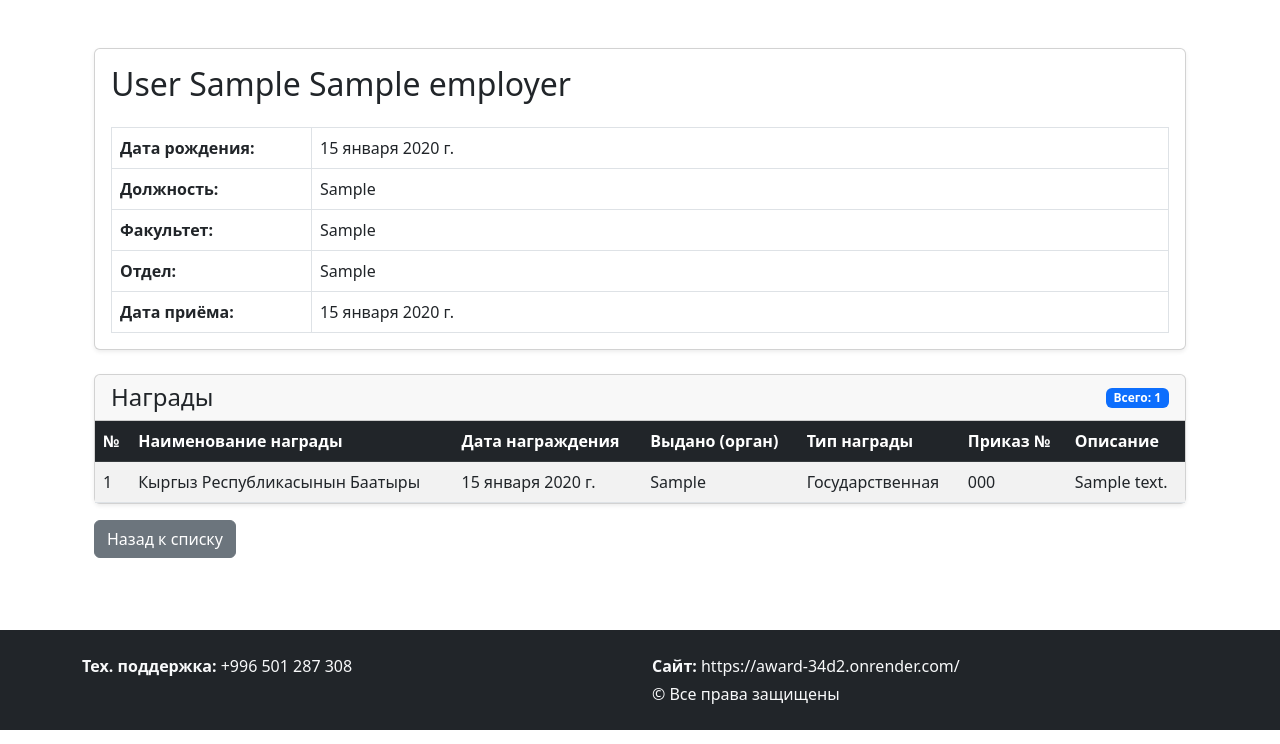
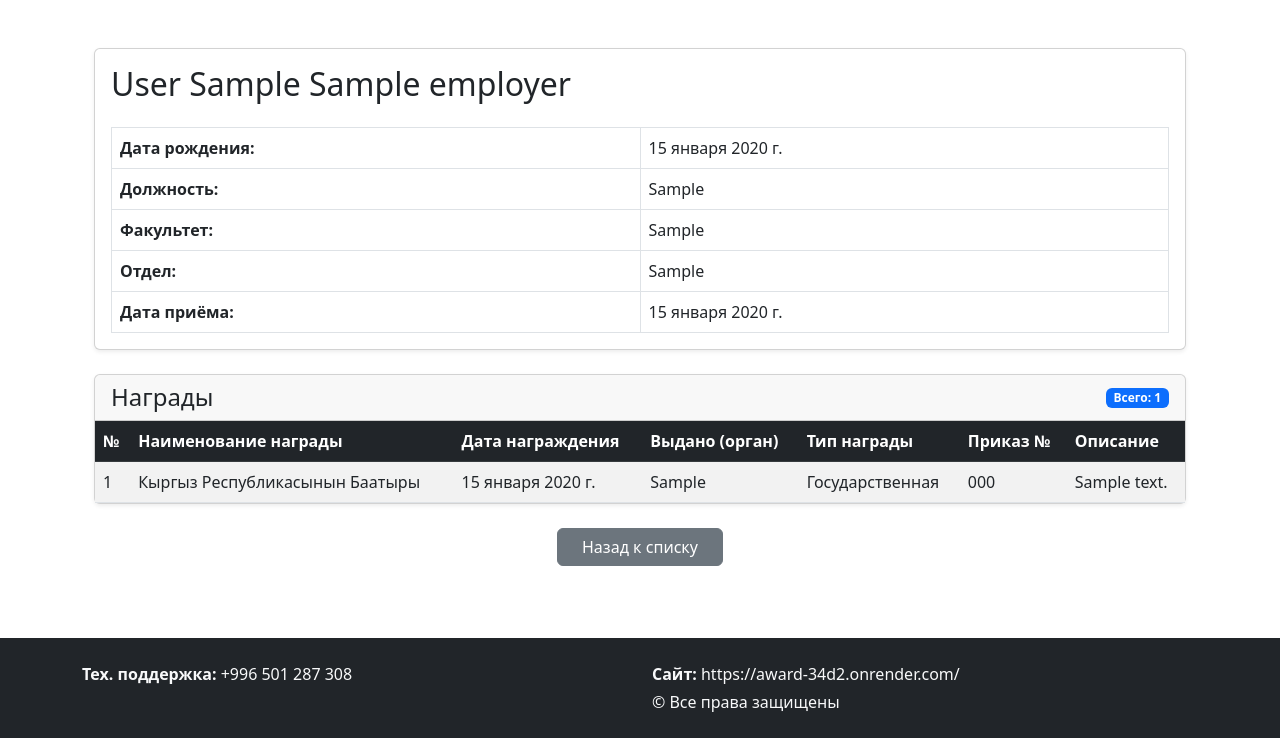
Before and after one commit to Kamchybek2004/award, a Django app: page /employer/1/ in a window 1280 px wide. Shown: the part 56-800 px from the top of the page. Run offline with Django 5.2, Linux system fonts and the light colour scheme; tables that the repository leaves empty hold one stand-in row (values such as "Sample post").

Commit message:
Мобильная версия страницы

```diff
--- a/employer/templates/employer/employer_detail.html
+++ b/employer/templates/employer/employer_detail.html
@@ -5,31 +5,18 @@
 {% block content %}
 <div class="container py-4">
 
-  <!-- Карточка профиля
-  <div class="card shadow-sm mb-4">
-    <div class="card-body">
-      <h2 class="card-title">
-        {{ employer.last_name }} {{ employer.first_name }} {{ employer.middle_name }}
-      </h2>
-      <p><b>Дата рождения:</b> {{ employer.birth_date }}</p>
-      <p><b>Должность:</b> {{ employer.position }}</p>
-      <p><b>Факультет:</b> {{ employer.faculty }}</p>
-      <p><b>Отдел:</b> {{ employer.department }}</p>
-      <p><b>Дата приёма:</b> {{ employer.hire_date }}</p>
-    </div>
-  </div> -->
-
   <!-- Карточка профиля -->
   <div class="card shadow-sm mb-4">
     <div class="card-body">
-      <h2 class="card-title mb-4">
+      <h2 class="card-title mb-4 text-center text-md-start">
         {{ employer.last_name }} {{ employer.first_name }} {{ employer.middle_name }}
       </h2>
 
-      <table class="table table-bordered mb-0">
+      <div class="table-responsive">
+        <table class="table table-bordered mb-0 align-middle">
           <tbody>
             <tr>
-            <th scope="row" style="width: 200px;">Дата рождения:</th>
+              <th scope="row" class="w-50 w-md-25">Дата рождения:</th>
               <td>{{ employer.birth_date }}</td>
             </tr>
             <tr>
@@ -52,16 +39,19 @@
         </table>
       </div>
     </div>
+  </div>
 
   <!-- Блок наград -->
   <div class="card shadow-sm">
-    <div class="card-header d-flex justify-content-between align-items-center">
-      <h4 class="mb-0">Награды</h4>
+    <div class="card-header d-flex flex-column flex-sm-row justify-content-between align-items-start align-items-sm-center">
+      <h4 class="mb-2 mb-sm-0">Награды</h4>
       <span class="badge bg-primary">Всего: {{ employer.awards.count }}</span>
     </div>
+
     <div class="card-body p-0">
       {% if employer.awards.all %}
-      <table class="table table-striped mb-0">
+      <div class="table-responsive">
+        <table class="table table-striped mb-0 align-middle">
           <thead class="table-dark">
             <tr>
               <th>№</th>
@@ -87,16 +77,19 @@
             {% endfor %}
           </tbody>
         </table>
+      </div>
       {% else %}
-      <div class="p-3 text-muted">Наград пока нет.</div>
+      <div class="p-3 text-muted text-center">Наград пока нет.</div>
       {% endif %}
     </div>
   </div>
 
   <!-- Кнопка назад -->
-  <a href="{% url 'employer:employer_list' %}" class="btn btn-secondary mt-3">
+  <div class="text-center mt-4">
+    <a href="{% url 'employer:employer_list' %}" class="btn btn-secondary px-4">
       Назад к списку
     </a>
+  </div>
 
 </div>
 {% endblock %}
```
Lines whose indentation alone changed are shown as unchanged.
